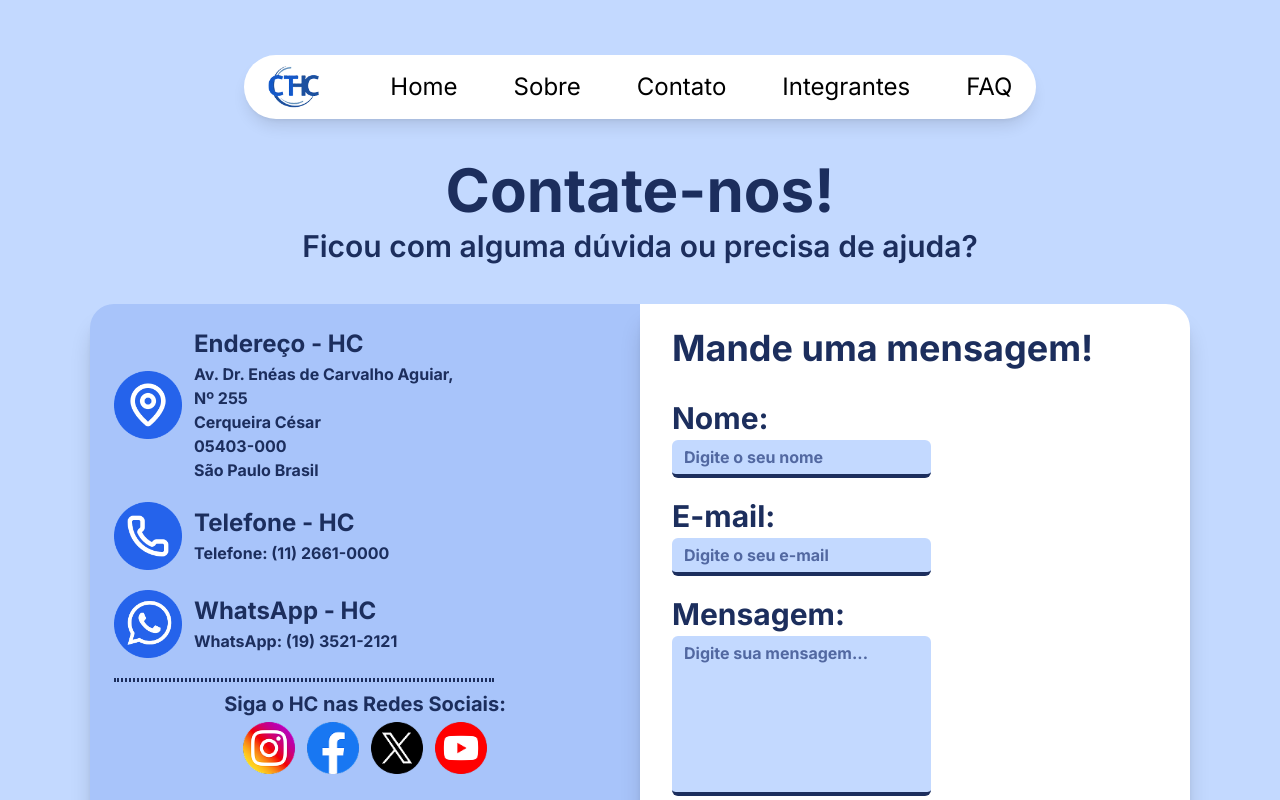
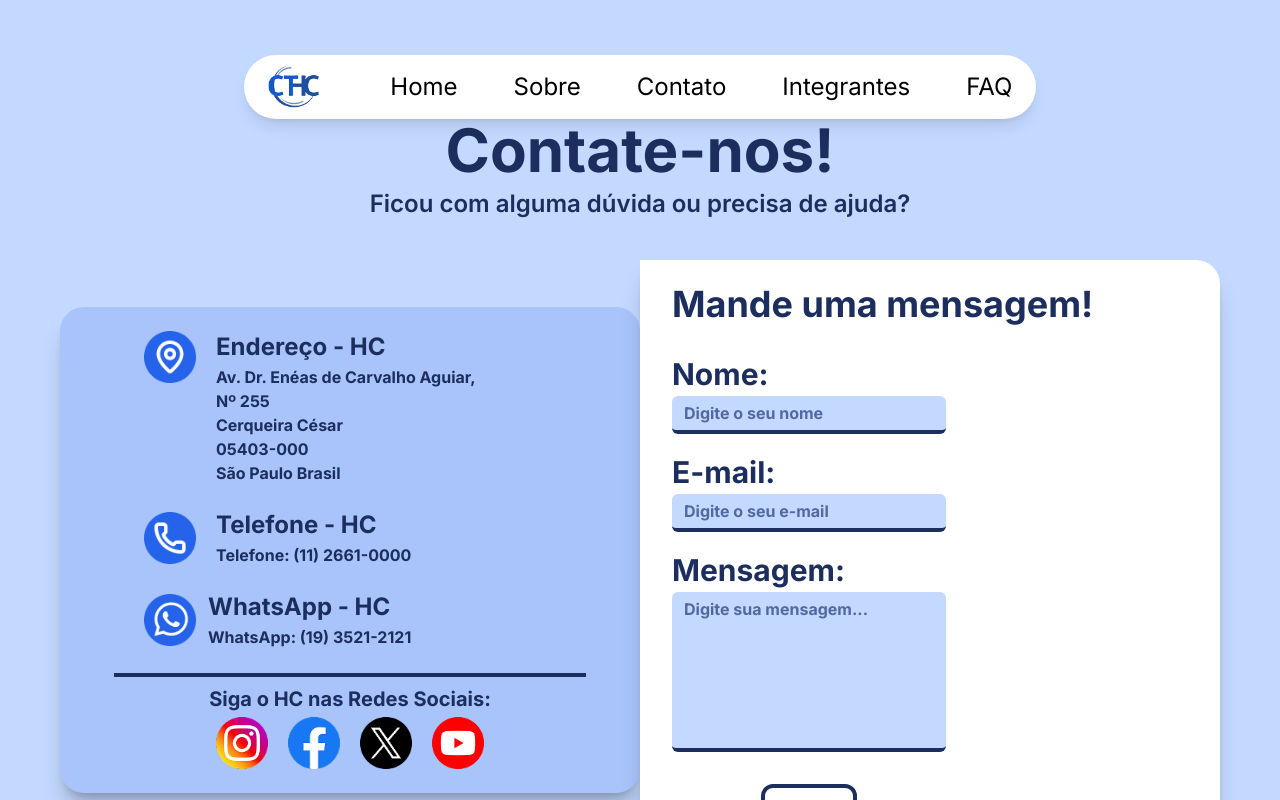
Before and after one commit to BSM-Challenge/ct-hc, a React (Vite) app: page /contato in a window 1280 px wide. Shown: the top 800 px of the page. Built offline with nearby package versions, Linux system fonts and the light colour scheme; a web font is replaced by a local one.

Commit message:
Responsividade da primeira section para dispositivos pequenos e médios feita

```diff
--- a/src/routes/Contato/index.tsx
+++ b/src/routes/Contato/index.tsx
@@ -1,20 +1,22 @@
 export default function Contato() {
   return (
-    <main className="pt-40 pb-5 bg-[var(--light-blue)] flex-grow max-w-screen px-[90px]">
+    <main className="pt-40 pb-5 bg-[var(--light-blue)] flex-grow max-w-screen px-[90px] sm:pt-30 sm:px-15">
       <h1 className="text-6xl text-center text-[var(--dark-blue-title)] font-bold">
         Contate-nos!
       </h1>
-      <p className="text-3xl text-center text-[var(--dark-blue-title)] font-semibold mt-2">
+      <p className="text-3xl text-center text-[var(--dark-blue-title)] font-semibold mt-2 sm:text-2xl sm:w-[100%]">
         Ficou com alguma dúvida ou precisa de ajuda?
       </p>
 
-      <div className="flex flex-row justify-center mt-10 mb-10">
-        <section className="bg-[var(--light-blue-2)] rounded-bl-3xl rounded-tl-3xl p-6 flex-1 w-1/2 shadow-xl/20">
-          <div className="flex flex-col">
+      <div className="flex flex-row justify-center mt-10 mb-10 sm:flex-col lg:flex-row ">
+        <section className="bg-[var(--light-blue-2)] rounded-bl-3xl rounded-tl-3xl p-6 flex-1 w-1/2 shadow-xl/20
+        sm:w-[80%] sm:rounded-3xl sm:self-center sm:mb-10">
+          <div className="flex flex-col sm:ml-4 md:ml-15">
 
             {/* card endereço */}
-            <div className="flex flex-row items-center gap-3 mb-5">
-              <img className="w-17" src="./icon-local.png" alt="Ícone de localização"/>
+            <div className="flex flex-row items-start gap-3 mb-5
+            sm:gap-5 md:mb-6">
+              <img className="w-17 sm:w-13" src="./icon-local.png" alt="Ícone de localização"/>
             <div className="flex flex-col items-start gap-0.5">
               <h2 className="font-bold text-2xl text-[var(--dark-blue-title)]">
                 Endereço - HC
@@ -27,9 +29,10 @@ export default function Contato() {
             </div>
 
             {/* card telefone */}
-            <div className="flex flex-row items-center gap-3 mb-5">
+            <div className="flex flex-row items-center gap-3 mb-5
+            sm:gap-5 md:mb-6">
               <div>
-                <img className="w-17" src="./icon-telefone.png" alt="Ícone de telefone"/>
+                <img className="w-17 sm:w-13" src="./icon-telefone.png" alt="Ícone de telefone"/>
               </div>
               <div className="flex flex-col items-start gap-0.5">
                 <h2 className="font-bold text-2xl text-[var(--dark-blue-title)]">
@@ -43,9 +46,9 @@ export default function Contato() {
 
 
             {/* card whatsapp */}
-            <div className="flex flex-row items-center gap-3 mb-5">
+            <div className="flex flex-row items-center gap-3 mb-5 md:mb-6">
               <div>
-                <img className="w-17" src="./icon-whatsapp.png" alt="Ícone de WhatsApp"/>
+                <img className="w-17 sm:w-13" src="./icon-whatsapp.png" alt="Ícone de WhatsApp"/>
               </div>
 
               <div className="flex flex-col items-start gap-0.5">
@@ -59,12 +62,12 @@ export default function Contato() {
             </div>
 
             {/* card redes */}
-            <hr className="border-[var(--dark-blue-title)] w-95 border-2 border-dotted mb-2"/>
-            <div className="flex flex-col items-center gap-1">
+            <hr className="border-[var(--dark-blue-title)] w-85 border-2 mb-2 self-center md:mr-15 md:w-[100%]"/>
+            <div className="flex flex-col items-center gap-1 sm:self-center sm:mr-4 md:mr-15">
               <h2 className="font-bold text-xl text-[var(--dark-blue-title)]">
                 Siga o HC nas Redes Sociais:
               </h2>
-              <div className="flex flex-row items-center gap-3">
+              <div className="flex flex-row items-center gap-5">
                 <img src="./icon-instagram.png" alt="Ícone do Instagram" className="w-13 h-13" />
                 <img src="./icon-facebook.png" alt="Ícone do Facebook" className="w-13 h-13" />
                 <img src="./icon-twitter.png" alt="Ícone do Twitter" className="w-13 h-13" />
```
